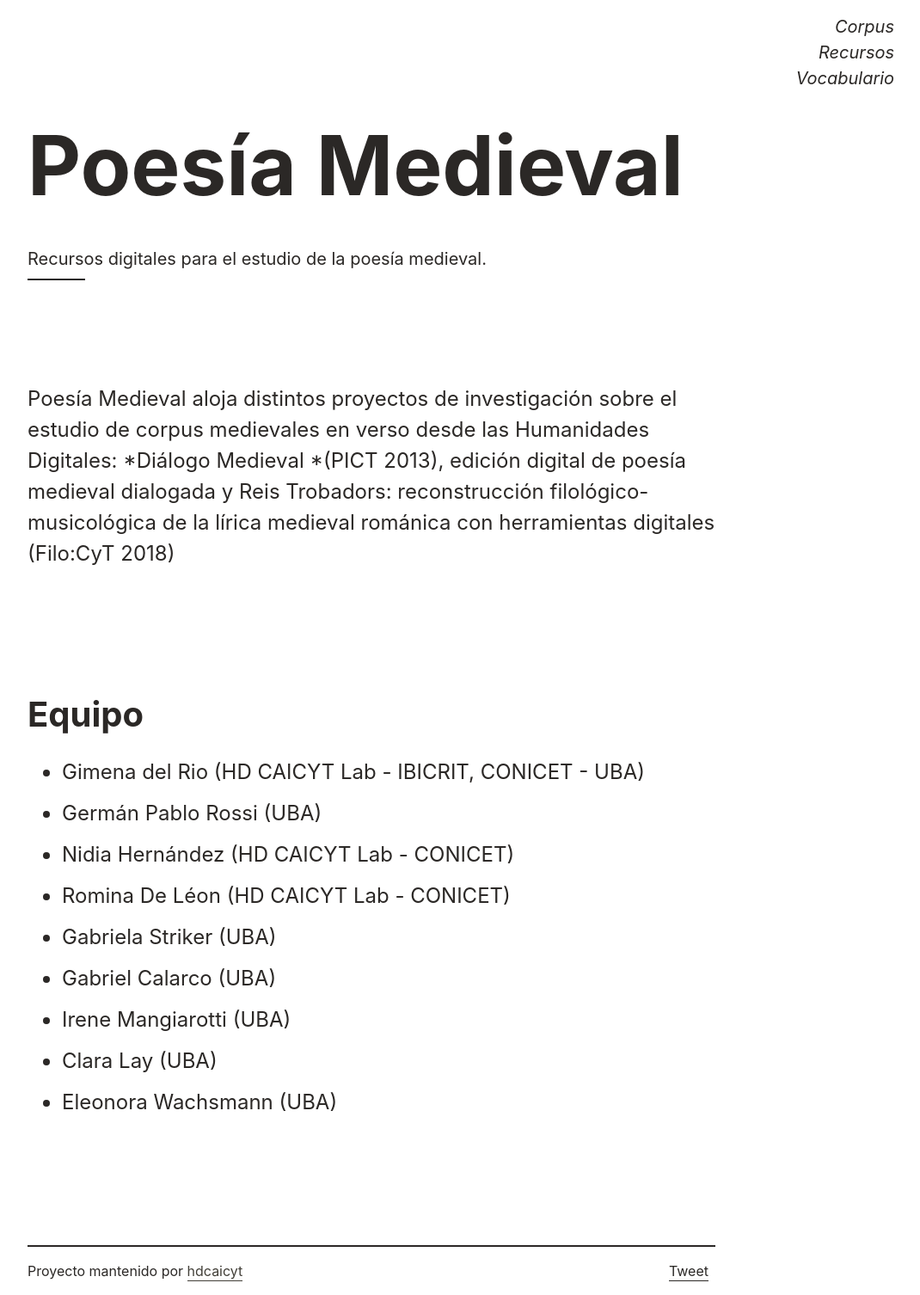
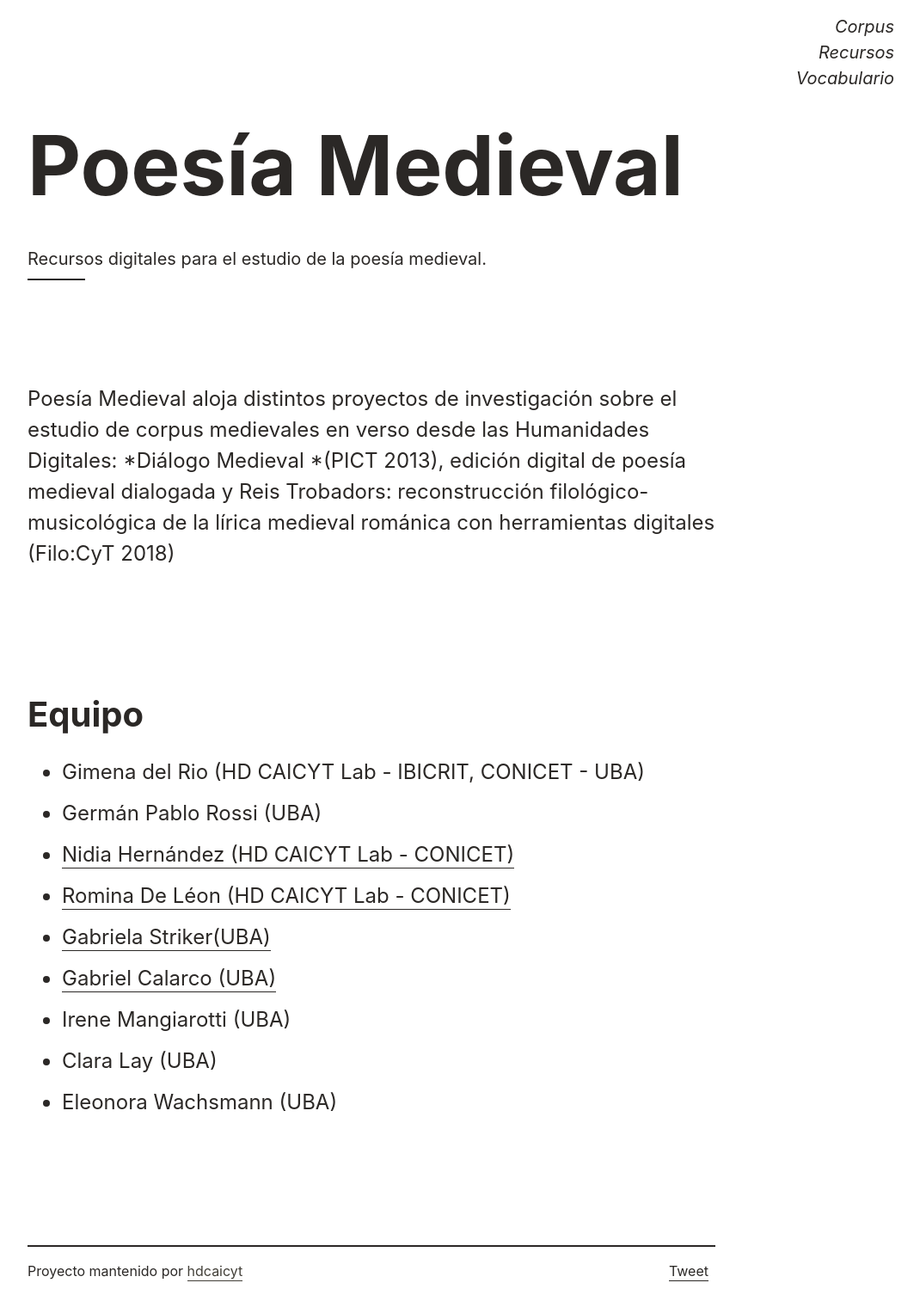
Before and after one commit to hdlabconicet/Poesia-Medieval, a Jekyll site: the page built from index.html, in a window 1280 px wide. Shown: the whole page at 86% size, without its empty margins (208-1278 px from the left). Built offline with Jekyll 4.4.1, drawn with Linux system fonts in a browser that asks for light colours; comment, search, counter and statistics services are not loaded; part of the change alters nothing that is shown.

```diff
--- a/_layouts/home.html
+++ b/_layouts/home.html
@@ -46,10 +46,10 @@
           <ul>
             <li> Gimena del Rio (HD CAICYT Lab - IBICRIT, CONICET - UBA)</li>
             <li>Germán Pablo Rossi (UBA)</li>
-            <li>Nidia Hernández (HD CAICYT Lab - CONICET)</li>
-            <li>Romina De Léon (HD CAICYT Lab - CONICET)</li>
-            <li>Gabriela Striker (UBA)</li>
-            <li>Gabriel Calarco (UBA)</li>
+            <li><a href="https://www.conicet.gov.ar/new_scp/detalle.php?id=53027&keywords=nidia+hernandez&datos_academicos=yes" target="_blank">Nidia Hernández (HD CAICYT Lab - CONICET)</a></li>
+            <li><a href="https://www.conicet.gov.ar/new_scp/detalle.php?keywords=&id=25837&datos_academicos=yes" target="_blank">Romina De Léon (HD CAICYT Lab - CONICET) </a></li>
+            <li><a href="https://www.aacademica.org/gabriela.edith.striker" target="_blank">Gabriela Striker(UBA)</a> </li>
+            <li><a href="http://aahd.net.ar/personas/gabriel-calarco" target="_blank">Gabriel Calarco (UBA)</a></li>
             <li>Irene Mangiarotti (UBA)</li>
             <li>Clara Lay (UBA)</li>
             <li>Eleonora Wachsmann (UBA)</li>
```
